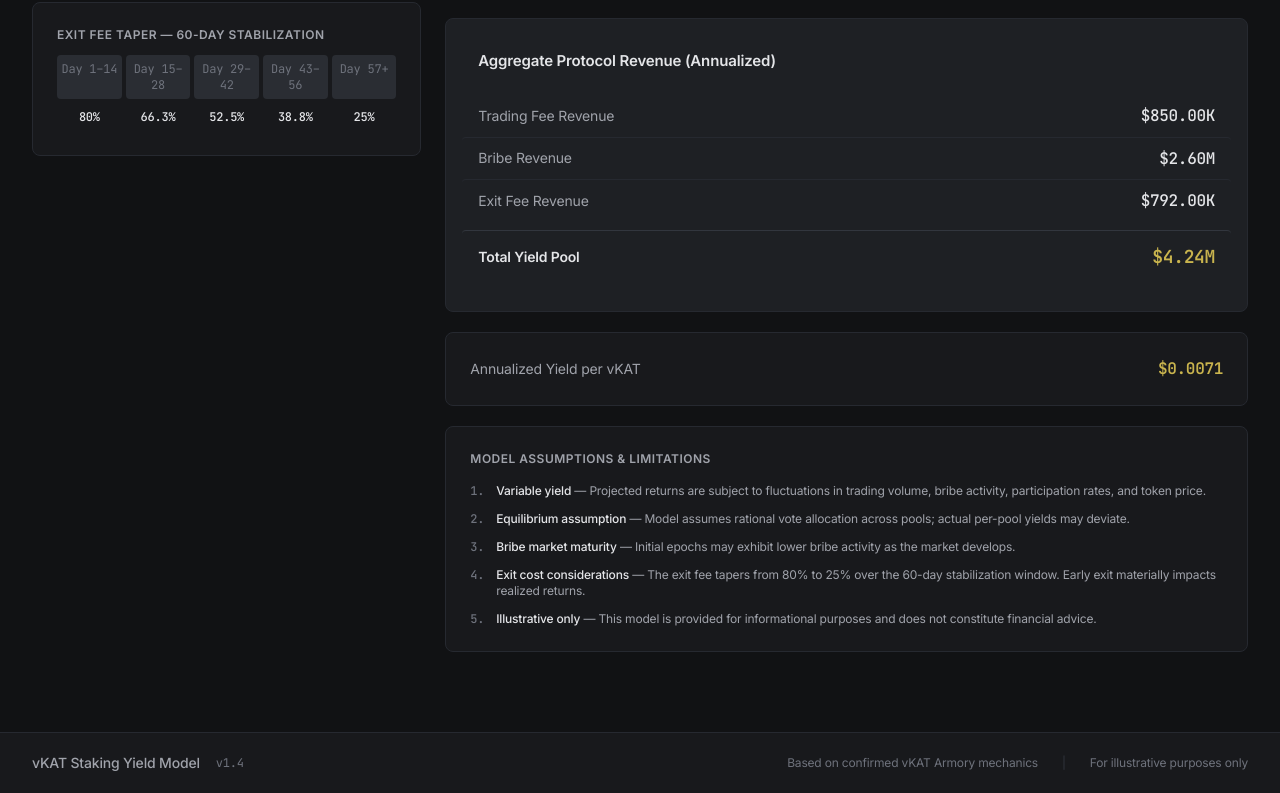
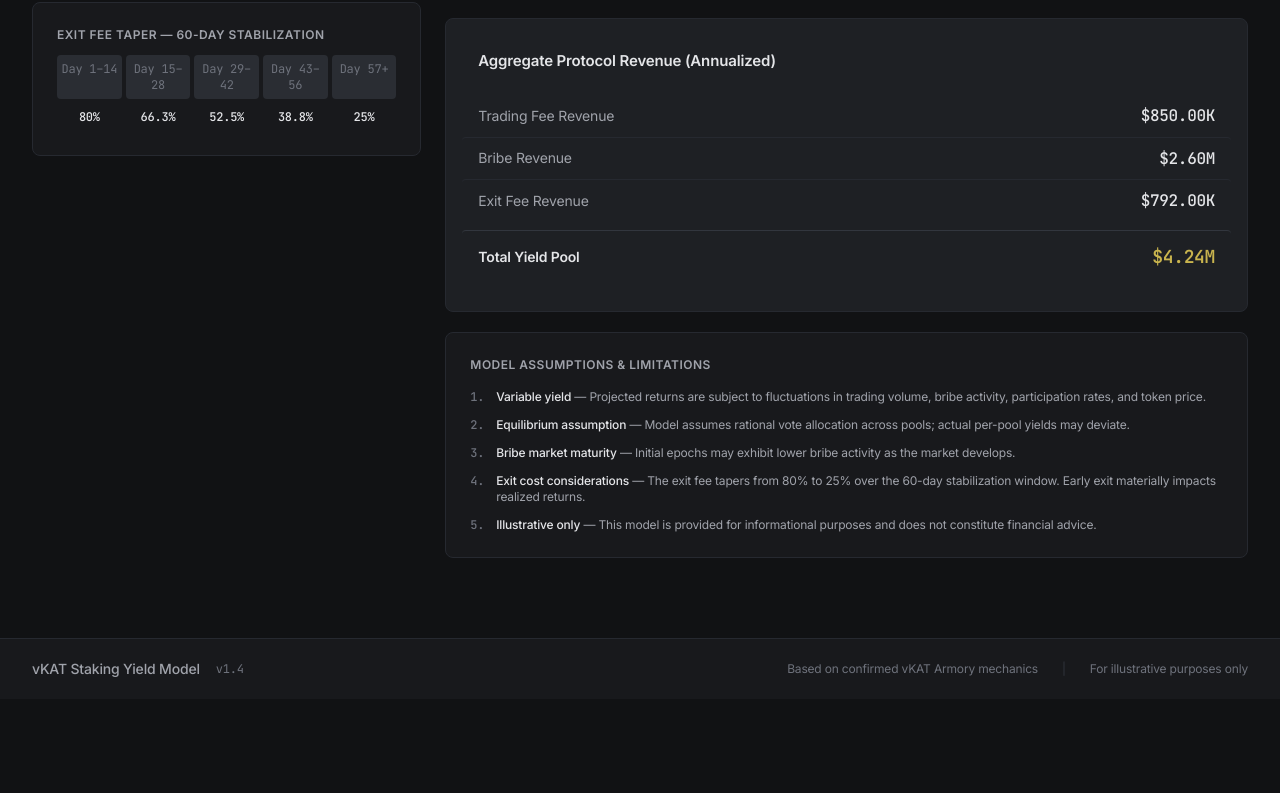
Before and after one commit to alexanderchau/vKAT-sim, a React (Vite) app: page / in a window 1280 px wide. Shown: the part 1731-2524 px from the top of the page. After the commit the page ends 2430 px from the top, so only its background shows below. Built offline with nearby package versions, Linux system fonts and the light colour scheme.

Commit message:
Remove annualized yield per vKAT panel

```diff
--- a/src/App.tsx
+++ b/src/App.tsx
@@ -261,13 +261,6 @@ function App() {
               </div>
             </div>
 
-            {/* Yield per vKAT */}
-            <div className="info-panel">
-              <div className="flex justify-between items-center">
-                <span className="text-sm" style={{ color: 'var(--text-secondary)' }}>Annualized Yield per vKAT</span>
-                <span className="font-mono text-base font-semibold" style={{ color: 'var(--accent-primary)' }}>${outputs.yieldPerVkatUsd.toFixed(4)}</span>
-              </div>
-            </div>
 
             <Disclaimers />
           </div>
```
